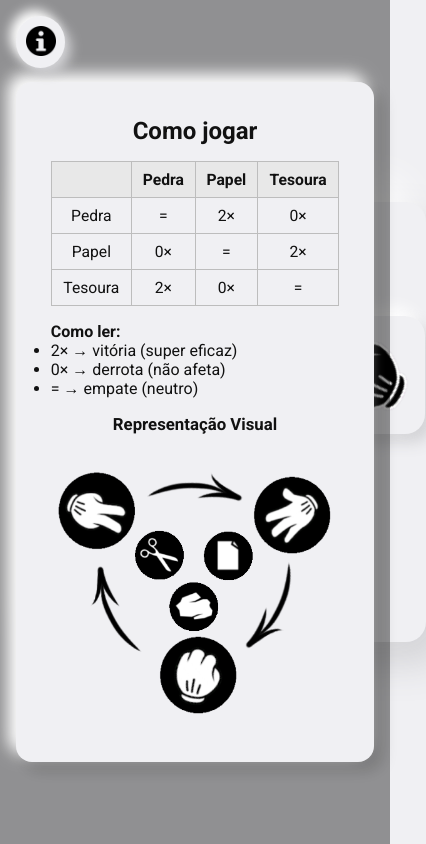
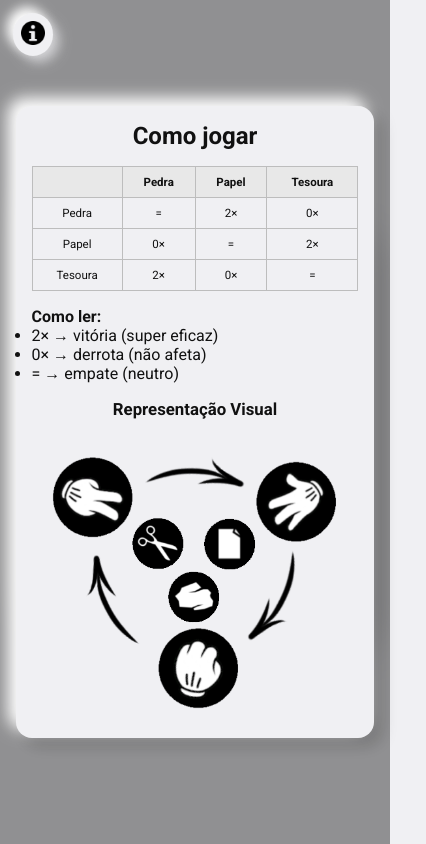
Before and after one commit to isaquemarianoazeredo/jokenpo-project, a plain HTML site: page index.html in a window 390 px wide. Both pictures are taken after a click on the button 40 px from the left and 42 px from the top of the page. Shown: the whole page, 426 px wide, since content can reach past the window. Drawn offline with Linux system fonts and the light colour scheme.

Commit message:
improve layout responsiveness, clean JS, add icon

```diff
--- a/index.html
+++ b/index.html
@@ -6,7 +6,7 @@
     <meta name="viewport" content="width=device-width, initial-scale=1.0" />
 
     <title>Jokenpô</title>
-    <link rel="icon" href="">
+    <link rel="icon" href="./assets/scissor.png">
 
     <link rel="stylesheet" href="style.css" />
 
--- a/script.js
+++ b/script.js
@@ -1,4 +1,3 @@
-// ---- Modal de ajuda ----
 const hintButton = document.getElementById('hint-button');
 const hintContainer = document.getElementById('hint-container');
 
--- a/style.css
+++ b/style.css
@@ -304,3 +304,133 @@ h1 {
         margin-bottom: 1rem;
     }
 }
+
+html, body {
+  overflow-x: hidden;
+}
+
+#result-container {
+  transform-origin: center center;
+}
+
+#result-container {
+  width: min(90%, 560px);
+  max-width: 560px;
+}
+
+#choices {
+  flex-wrap: wrap;
+  gap: 1.6rem;
+}
+
+.hand {
+  flex: 1 1 110px;
+  min-width: 80px;
+  padding: 0.9rem;
+}
+
+.hand img {
+  height: clamp(56px, 12vw, 100px);
+}
+
+#result-message {
+  font-size: clamp(1.4rem, 4.5vw, 2.2rem);
+}
+#subtext {
+  font-size: clamp(0.9rem, 2.2vw, 1.05rem);
+}
+#result-container {
+  padding: clamp(0.9rem, 2.8vw, 1.6rem);
+}
+
+#hint-content {
+  max-width: 92%;
+  padding: clamp(1rem, 3.5vw, 2.2rem);
+}
+
+#hint-content table {
+  font-size: clamp(0.72rem, 2.2vw, 1rem);
+}
+
+#scoreboard {
+  font-size: clamp(0.95rem, 2.4vw, 1.3rem);
+}
+
+@media (max-width: 640px) {
+  main {
+    padding: 1.4rem;
+    min-height: 420px;
+  }
+
+  h1 {
+    font-size: 1.9rem;
+    margin-bottom: 1rem;
+    max-width: 95%;
+  }
+
+  #choices {
+    gap: 1rem;
+  }
+
+  .hand {
+    min-width: 90px;
+    padding: 0.8rem;
+  }
+
+  .hand img {
+    height: 72px;
+  }
+
+  #hint-content {
+    max-width: 96%;
+  }
+
+  #hint-button {
+    top: 0.8rem;
+    left: 0.8rem;
+    padding: 0.5rem;
+  }
+}
+
+@media (max-width: 400px) {
+  main {
+    padding: 1rem;
+    min-height: 380px;
+  }
+
+  h1 {
+    font-size: 1.4rem;
+  }
+
+  .hand {
+    min-width: 76px;
+    padding: 0.6rem;
+  }
+
+  .hand img {
+    height: 56px;
+  }
+
+  #hint-logo {
+    height: 24px;
+  }
+
+  #play-again {
+    width: 100%;
+    padding: 0.7rem;
+    font-size: 0.95rem;
+  }
+
+  #result-container {
+    width: calc(100% - 2rem);
+    left: 50%;
+    transform: translate(-50%, -50%) scale(1);
+    max-width: none;
+  }
+}
+
+@media (max-width: 320px) {
+  .hand img { height: 48px; }
+  #hint-button { top: 0.6rem; left: 0.6rem; }
+  h1 { font-size: 1.2rem; padding: 0.4rem 0.6rem; }
+}
```
